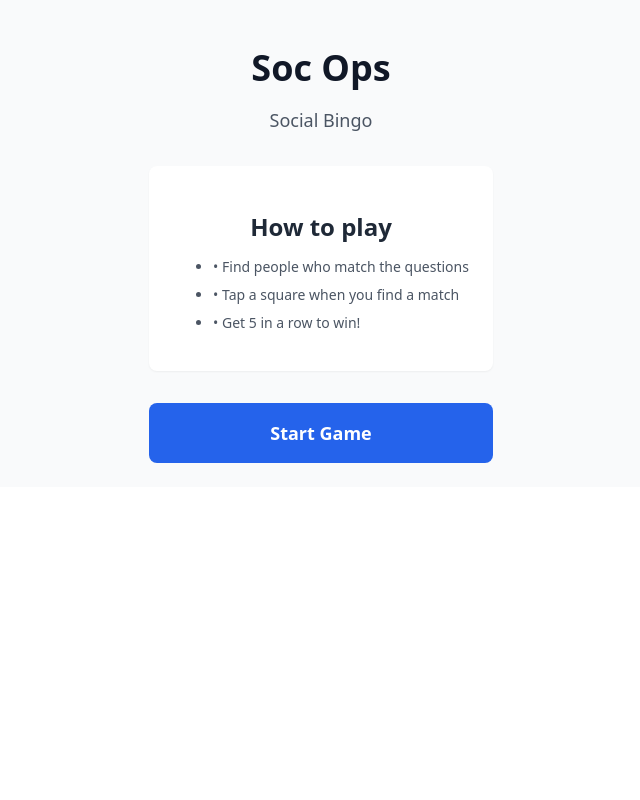
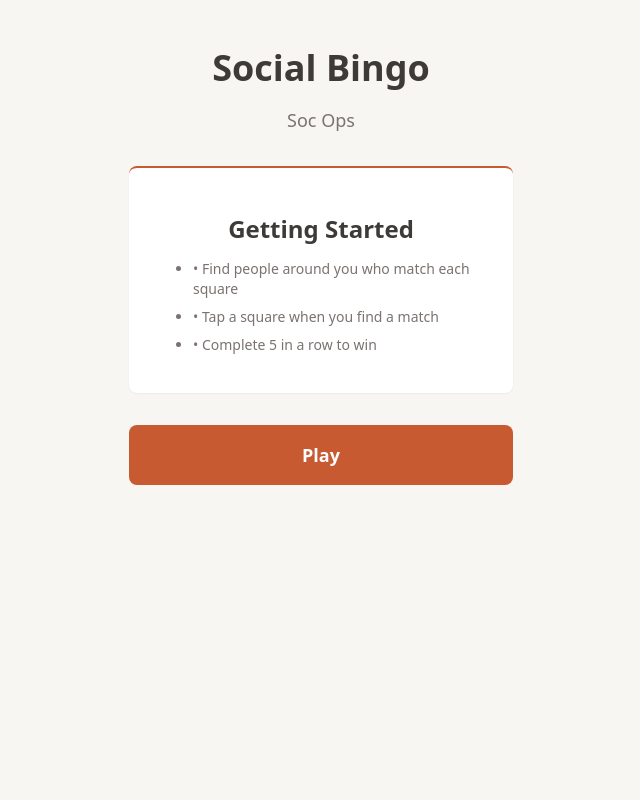
Before and after one commit to weco1290/my-soc-ops-python, a FastAPI app: page / in a window 1280 px wide. Shown: the whole page, without its empty margins (319-959 px from the left). Run offline with FastAPI, Linux system fonts and the light colour scheme.

Commit message:
Implement warm neutral redesign: rust accent, sand/taupe palette, updated copy
Co-authored-by: weco1290 <70970897+weco1290@users.noreply.github.com>

```diff
--- a/app/static/css/app.css
+++ b/app/static/css/app.css
@@ -1,3 +1,15 @@
+:root {
+    --color-bg: #f8f6f3;
+    --color-cream: #faf8f5;
+    --color-sand: #e8dcc8;
+    --color-sand-light: #f0e6d2;
+    --color-taupe: #3e3a37;
+    --color-taupe-muted: #7a7370;
+    --color-rust: #c85a31;
+    --color-rust-dark: #a0522d;
+    --color-border: #e0d4c4;
+}
+
 html,
 body,
 #app {
@@ -7,6 +19,8 @@ body,
 
 body {
     font-family: system-ui, -apple-system, sans-serif;
+    background-color: var(--color-bg);
+    color: var(--color-taupe);
     -webkit-tap-highlight-color: transparent;
 }
 
@@ -51,15 +65,23 @@ body {
 .mx-auto { margin-left: auto; margin-right: auto; }
 
 .bg-white { background-color: #ffffff; }
+.bg-cream { background-color: var(--color-cream); }
+.bg-sand { background-color: var(--color-sand); }
+.bg-sand-light { background-color: var(--color-sand-light); }
 .bg-gray-50 { background-color: #f9fafb; }
 .bg-gray-100 { background-color: #f3f4f6; }
 .bg-amber-100 { background-color: #fef3c7; }
 .bg-amber-200 { background-color: #fde68a; }
-.bg-accent { background-color: #2563eb; }
-.bg-marked { background-color: #dcfce7; }
+.bg-accent { background-color: var(--color-rust); }
+.bg-marked { background-color: var(--color-sand-light); }
+.bg-winning { background-color: var(--color-rust); }
 .bg-black\/50 { background-color: rgba(0, 0, 0, 0.5); }
 
 .text-white { color: #ffffff; }
+.text-cream { color: var(--color-cream); }
+.text-taupe { color: var(--color-taupe); }
+.text-taupe-muted { color: var(--color-taupe-muted); }
+.text-rust { color: var(--color-rust); }
 .text-gray-500 { color: #6b7280; }
 .text-gray-600 { color: #4b5563; }
 .text-gray-700 { color: #374151; }
@@ -86,10 +108,15 @@ body {
 
 .border { border-width: 1px; }
 .border-b { border-bottom-width: 1px; }
+.border-t { border-top-width: 1px; }
+.border-t-2 { border-top-width: 2px; }
 .border-gray-200 { border-color: #e5e7eb; }
 .border-gray-300 { border-color: #d1d5db; }
 .border-amber-400 { border-color: #fbbf24; }
 .border-marked-border { border-color: #22c55e; }
+.border-sand { border-color: var(--color-sand); }
+.border-rust { border-color: var(--color-rust); }
+.border-taupe-light { border-color: var(--color-border); }
 
 .rounded { border-radius: 0.25rem; }
 .rounded-lg { border-radius: 0.5rem; }
@@ -118,7 +145,10 @@ body {
 .duration-150 { transition-duration: 150ms; }
 
 button:active .active\:bg-gray-100 { background-color: #f3f4f6; }
-button:active .active\:bg-accent-light { background-color: #3b82f6; }
+button:active .active\:bg-accent-light { background-color: var(--color-rust-dark); }
+
+.hover\:border-rust:hover { border-color: var(--color-rust); }
+.hover\:bg-accent-dark:hover { background-color: var(--color-rust-dark); }
 
 button {
     cursor: pointer;
@@ -147,6 +177,10 @@ button:disabled {
     min-height: 60px;
 }
 
+.min-h-\[64px\] {
+    min-height: 64px;
+}
+
 @keyframes bounce {
     0%, 100% {
         transform: translateY(-25%);
--- a/app/templates/base.html
+++ b/app/templates/base.html
@@ -3,7 +3,7 @@
 <head>
 <meta charset="utf-8">
     <meta name="viewport" content="width=device-width, initial-scale=1.0, maximum-scale=1.0, user-scalable=no">
-    <meta name="theme-color" content="#2563eb">
+    <meta name="theme-color" content="#c85a31">
     <meta name="description" content="Social Bingo - Find people who match the questions!">
     <title>Soc Ops - Social Bingo</title>
     <link rel="stylesheet" href="{{ url_for('static', path='css/app.css') }}">
--- a/app/templates/components/start_screen.html
+++ b/app/templates/components/start_screen.html
@@ -1,15 +1,15 @@
 <div id="game-container">
-<div class="flex flex-col items-center justify-center min-h-full p-6 bg-gray-50">
+<div class="flex flex-col items-center justify-center min-h-full p-6" style="background-color: var(--color-bg);">
     <div class="text-center max-w-sm">
-        <h1 class="text-4xl font-bold text-gray-900 mb-2">Soc Ops</h1>
-        <p class="text-lg text-gray-600 mb-8">Social Bingo</p>
+        <h1 class="text-4xl font-bold mb-2" style="color: var(--color-taupe);">Social Bingo</h1>
+        <p class="text-lg mb-8" style="color: var(--color-taupe-muted);">Soc Ops</p>
 
-        <div class="bg-white rounded-lg p-6 shadow-sm border border-gray-200 mb-8">
-            <h2 class="font-semibold text-gray-800 mb-3">How to play</h2>
-            <ul class="text-left text-gray-600 text-sm space-y-2">
-                <li>• Find people who match the questions</li>
+        <div class="bg-white rounded-lg p-6 shadow-sm border border-taupe-light mb-8" style="border-top: 2px solid var(--color-rust);">
+            <h2 class="font-semibold mb-3" style="color: var(--color-taupe);">Getting Started</h2>
+            <ul class="text-left text-sm space-y-2" style="color: var(--color-taupe-muted);">
+                <li>• Find people around you who match each square</li>
                 <li>• Tap a square when you find a match</li>
-                <li>• Get 5 in a row to win!</li>
+                <li>• Complete 5 in a row to win</li>
             </ul>
         </div>
 
@@ -17,8 +17,9 @@
             hx-post="/start"
             hx-target="#game-container"
             hx-swap="outerHTML"
-            class="w-full bg-accent text-white font-semibold py-4 px-8 rounded-lg text-lg active:bg-accent-light transition-colors">
-            Start Game
+            class="w-full bg-accent text-white font-semibold py-4 px-8 rounded-lg text-lg transition-colors"
+            style="background-color: var(--color-rust);">
+            Play
         </button>
     </div>
 </div>
```
Also changed, not shown: app/templates/components/bingo_board.html (+11 -8 lines), app/templates/components/bingo_modal.html (+6 -5 lines), app/templates/components/game_screen.html (+7 -13 lines), tests/test_api.py (+5 -5 lines).
